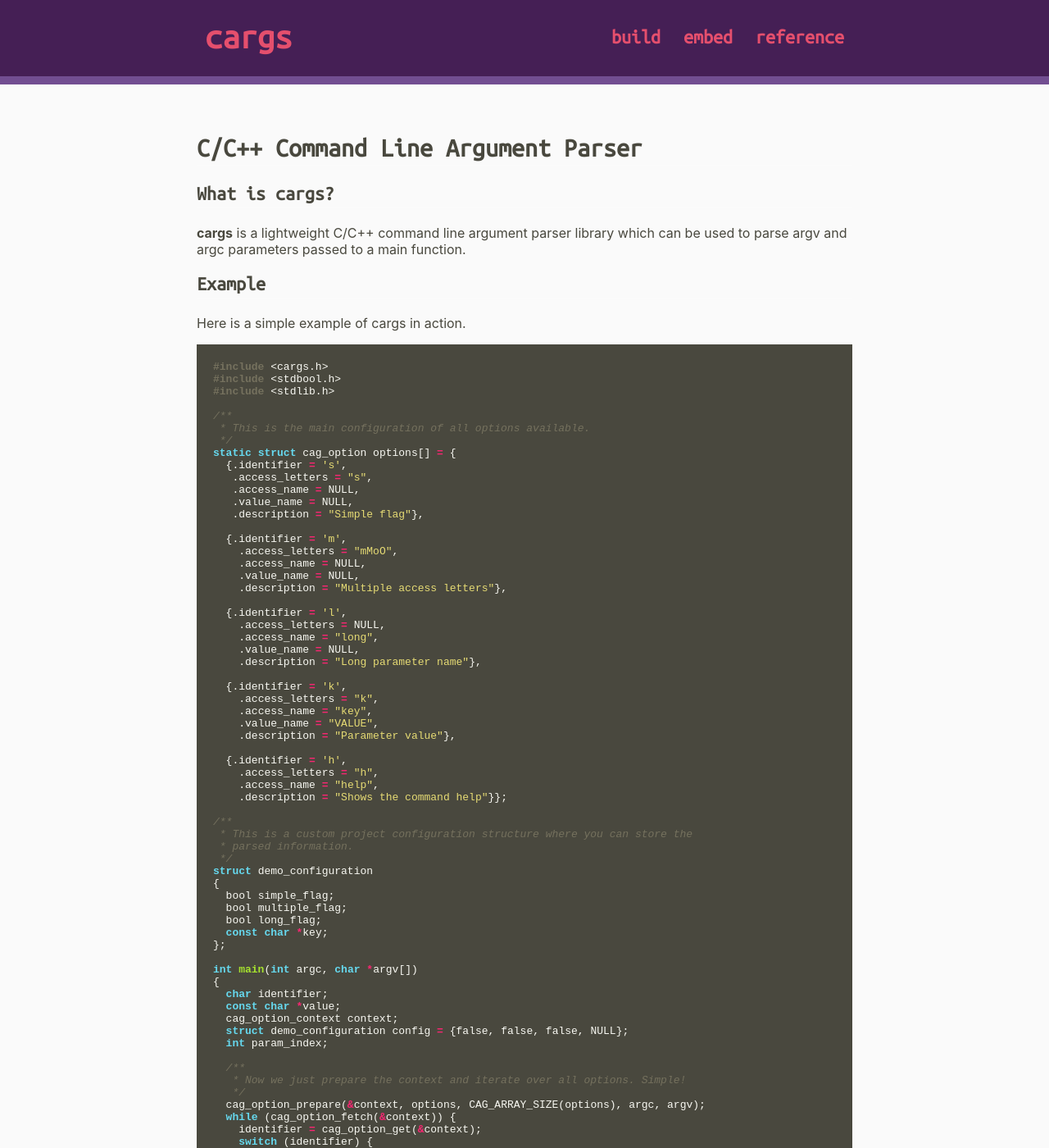
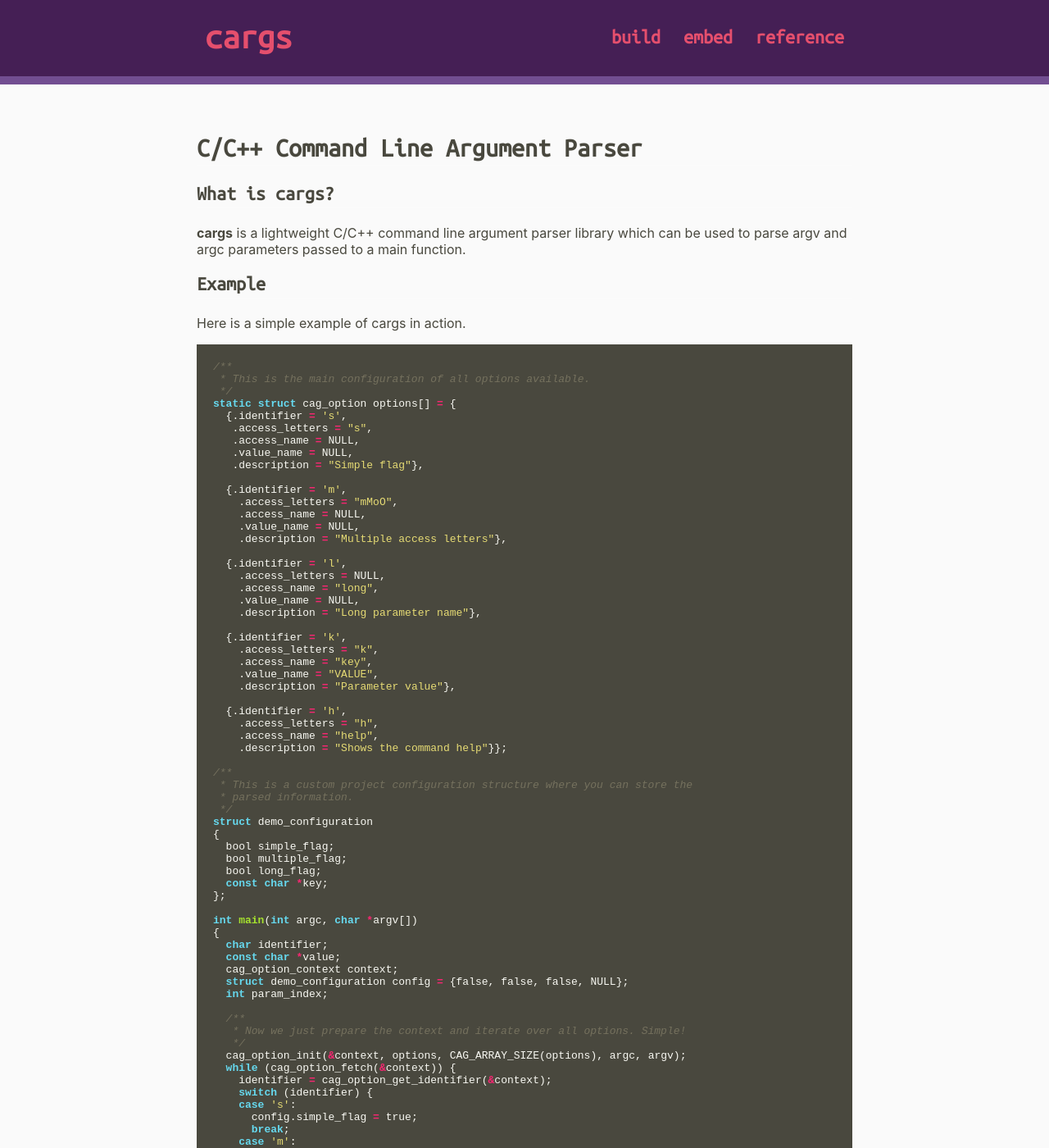
Before and after one commit to likle/cargs, a Jekyll site: the page built from docs/index.md, in a window 1280 px wide and 1400 px high. Shown: the whole window at 82% size. Built offline with Jekyll 4.4.1, drawn with Linux system fonts in a browser that asks for light colours; some of the changed text lies outside the part shown.

Commit message:
some small documentation fixes

````diff
--- a/docs/index.md
+++ b/docs/index.md
@@ -9,10 +9,6 @@ description: cargs is a lightweight C/C++ command line argument parser library w
 ## Example
 Here is a simple example of cargs in action.
  ```c
-#include <cargs.h>
-#include <stdbool.h>
-#include <stdlib.h>
-
 /**
  * This is the main configuration of all options available.
  */
@@ -69,9 +65,9 @@ int main(int argc, char *argv[])
   /**
    * Now we just prepare the context and iterate over all options. Simple!
    */
-  cag_option_prepare(&context, options, CAG_ARRAY_SIZE(options), argc, argv);
+  cag_option_init(&context, options, CAG_ARRAY_SIZE(options), argc, argv);
   while (cag_option_fetch(&context)) {
-    identifier = cag_option_get(&context);
+    identifier = cag_option_get_identifier(&context);
     switch (identifier) {
     case 's':
       config.simple_flag = true;
````
Also changed, not shown: other parts of docs/index.md (+3 -0 lines), docs/reference/cag_option_get_error_index.md (+2 -2 lines), docs/reference/cag_option_get_error_letter.md (+1 -1 lines), docs/reference/cag_option_print_error.md (+1 -1 lines), README.md.
